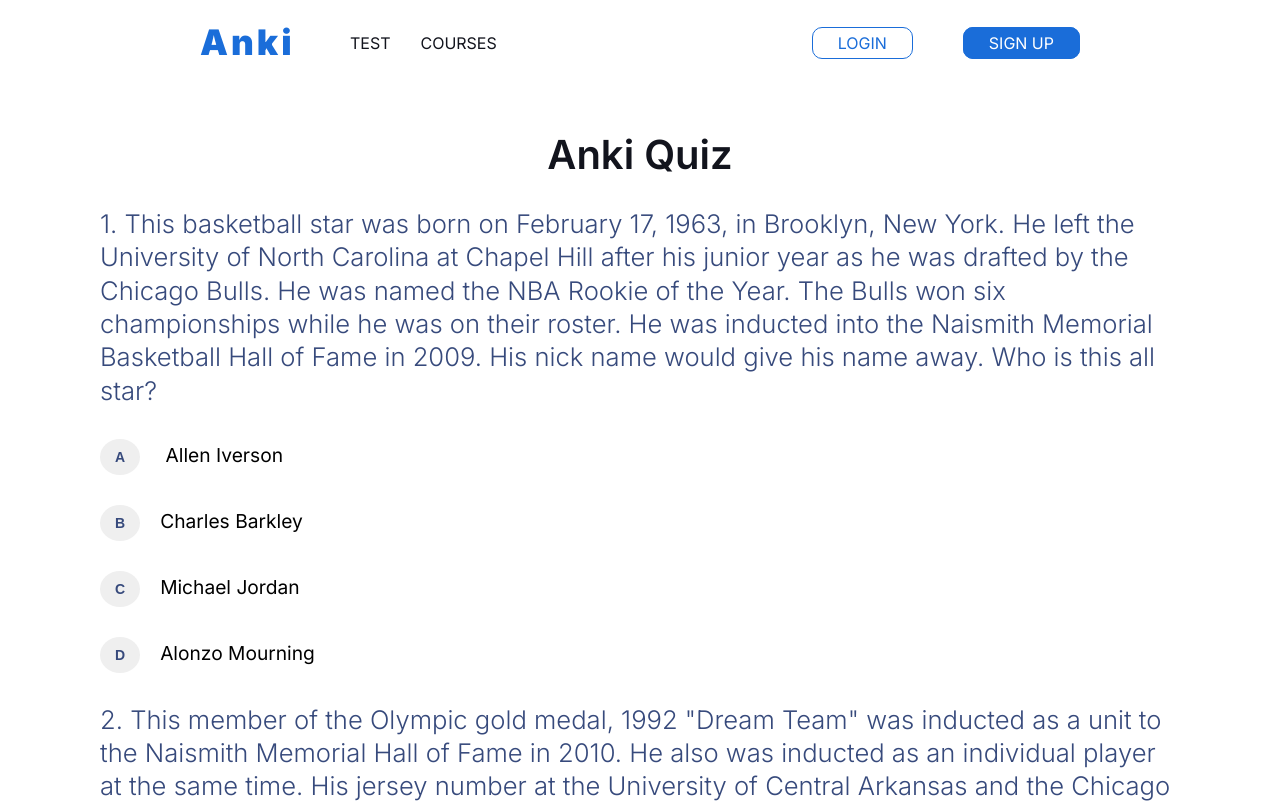
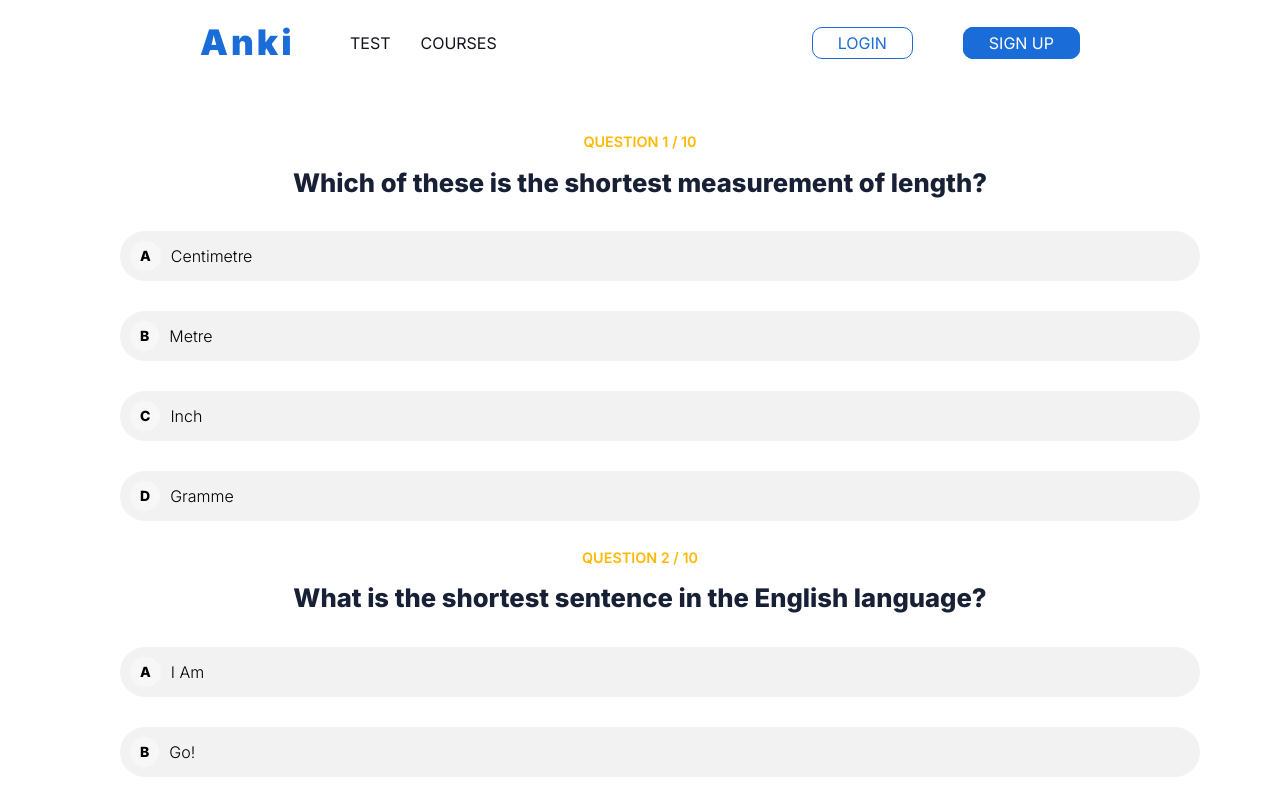
Before and after one commit to EmmanuelTolani/test-app, a Next.js app: page /test in a window 1280 px wide. Shown: the top 803 px of the page. Built offline with nearby package versions, Linux system fonts and the light colour scheme.

Commit message:
updated styles of question-box

```diff
--- a/src/components/Quiz/QuestionBox.js
+++ b/src/components/Quiz/QuestionBox.js
@@ -21,7 +21,7 @@ const defaultProps = {};
 /**
  *
  */
-const QuestionBox = ({ question, options, selected, index}) => {
+const QuestionBox = ({ question, options, selected, index, number}) => {
    function indextoChar(index) {
         switch(index){
             case 0:
@@ -49,22 +49,23 @@ const QuestionBox = ({ question, options, selected, index}) => {
     // }
     return(
         <div className="question-box">
-        <h1 className="question-box__question">{index}. {question}</h1>
+         <p className='question-box__subtitle'>Question {index} / {number}</p>
+        <h1 className="question-box__question">{question}</h1>
         {options.map((text, index) => (
-        <div className='question-box__answers' key={index}>
-          <button
-
-              className='answerBtn'
-              style={{ backgroundColor: index === isActive ? "#374A7C" : "" ,
-                color: index === isActive ? "white" : ""}}
-              onClick={()=>{
+        <div className='question-box__answers' key={index}  style={{ backgroundColor: index === isActive ? "#374A7C" : "" ,
+        color: index === isActive ? "white" : ""}}  onClick={()=>{
                 setIsActive(index)
                 let answer = text;
                  console.log(answer)
                    selected(answer)
-                  }}> {indextoChar(index)}
-         </button>
-         <span>{text}</span>
+                  }}>
+          <span
+
+              className='question-box__answer-index'
+
+             > {indextoChar(index)}
+         </span>
+         <span className='question-box__answer'>{text}</span>
          </div>
         ),)}
     </div>
--- a/src/components/Quiz/Quiz.js
+++ b/src/components/Quiz/Quiz.js
@@ -16,24 +16,26 @@ export default class Quiz extends Component {
   }
 
   getQuestions = () => {
-    questionAPI2().then((question) => {
+    questionAPI().then((question) => {
       this.setState({ questionList: question });
     });
   };
 
   showAllQuestions = () => {
     let length = this.state.questionList.length;
+    let numberofQuestions = this.state.questionList.length;
     return (
       this.state.questionList.length > 0 &&
       this.state.submitted === false &&
       this.state.questionList.map(
-        ({ question, answers, correct, questionId }) => (
+        ({ question, answers, correct, questionId}) => (
           <QuestionBox
             question={question}
             options={answers}
             key={questionId}
             selected={(answer) => this.computeAnswer(answer, correct)}
             index={(++length - 10)}
+            number={numberofQuestions}
           />
         )
       )
@@ -82,7 +84,7 @@ export default class Quiz extends Component {
     return (
       <div className="quiz">
         <div className="container">
-          <div className="quiz__title">Anki Quiz</div>
+          {/* <div className="quiz__title">Anki Quiz</div> */}
           <div className="quiz__questions-all">{this.showAllQuestions()}</div>
           <div className="quiz__questions-all">{this.showResult()}</div>
          <div className="quiz__questions-submit">
--- a/src/components/question/qBank2.js
+++ b/src/components/question/qBank2.js
@@ -5,7 +5,7 @@ const qBank2 = [
         "What is the fastest land animal?",
         answers: ["cheetah", "giraffe", "tiger", "wolf"],
         correct: "cheetah",
-        questionId: "099099"
+        questionId: "09909229"
     },
     {
         question:
--- a/styles/_quiz.scss
+++ b/styles/_quiz.scss
@@ -12,58 +12,57 @@
 
 .question-box {
     width: 100%;
-
+    &__subtitle{
+        text-align: center;
+        font-size: 0.9rem;
+        text-transform: uppercase;
+        color: #FFB904;
+        font-weight: 600;
+        margin-bottom: 1rem;
+    }
     &__question {
         font-size: 1.6rem;
         line-height: 130%;
-        font-weight: 300;
+        font-weight: 700;
         margin-bottom: 2rem;
-        color: #374A7C;
-        text-align: left;
+        color: #172035;
+        text-align: center;
     }
 
     &__answers {
         width: 100%;
         margin-bottom: 30px;
         text-align: left;
-
-        span {
+        background: #F2F2F2;
+        padding: 10px;
+        border-radius: 50px;
+        cursor: pointer;
+        transition: all .3s ease-in-out;
+        display: flex;
+        align-items: center;
         color: black;
             margin-left: 20px;
             font-size: 1.2rem;
             text-transform: capitalize;
-
+        &:hover {
+            background-color: #374A7C;
+            color: white;
         }
-
-        .answerBtn {
+    }
+    &__answer-index {
         border: none;
-            color: #374A7C;
-            padding: 10px 15px;
+        background: rgba(255,255,255,0.4);
+        padding: 8px 10px;
+        margin-right: 10px;
         text-align: center;
         text-decoration: none;
         font-size: 14px;
         font-weight: 700;
         border-radius: 50%;
         cursor: pointer;
-            transition: all .3s ease-in-out;
-
-            &:hover {
-                background-color: #374A7C;
-                color: white;
+    }
+    &__answer{
+        font-weight: 300;
+        font-size: 1rem;
     }
 }
-        .active {
-            background-color: #374A7C;
-            color: white;
-            padding: 10px 15px;
-            border: none;
-            text-align: center;
-            text-decoration: none;
-            font-size: 14px;
-            font-weight: 700;
-            border-radius: 50%;
-            cursor: pointer;
-            transition: all .3s ease-in-out;
-        }
-    }
-}
```
Lines whose indentation alone changed are shown as unchanged.
